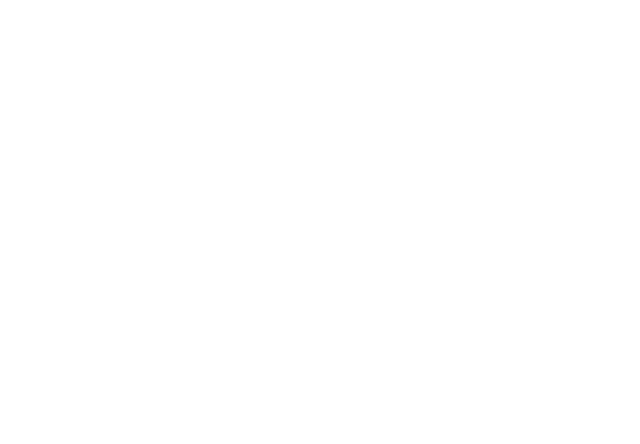
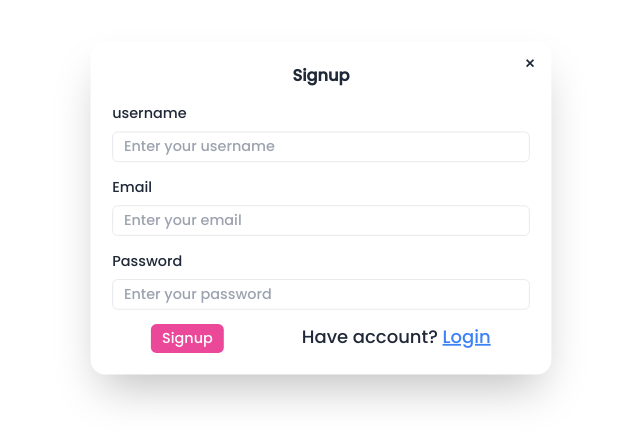
Before and after one commit to salmanulfarispk/BookStore_Frontend, a React (Vite) app in the folder FrontEnd/: page /signup in a window 1280 px wide. Before the commit this address had no page. Shown: the part 192-636 px from the top of the page, without its empty margins (275-915 px from the left). Built offline with nearby package versions, Linux system fonts and the light colour scheme.

Commit message:
some changes

```diff
--- a/FrontEnd/package.json
+++ b/FrontEnd/package.json
@@ -12,6 +12,7 @@
   "dependencies": {
     "react": "^18.2.0",
     "react-dom": "^18.2.0",
+    "react-hook-form": "^7.51.3",
     "react-router-dom": "^6.23.0",
     "react-slick": "^0.30.2",
     "slick-carousel": "^1.8.1"
--- a/FrontEnd/src/App.jsx
+++ b/FrontEnd/src/App.jsx
@@ -1,6 +1,7 @@
 import Courses from "./components/Courses/Courses"
 import Home from "./components/Home/Home"
 import  { Routes,Route } from "react-router-dom"
+import Signup from "./components/Signup"
 
 
 function App() {
@@ -12,6 +13,8 @@
       <Routes>
         <Route path="/" element={<Home/>}/>
         <Route path="/course" element={<Courses/>}/>
+        <Route path="/signup" element={<Signup/>}/>
+
       </Routes>
 
       </div>
--- a/FrontEnd/src/components/Banner.jsx
+++ b/FrontEnd/src/components/Banner.jsx
@@ -4,26 +4,41 @@
 export default function Banner() {
   return (
     <>
-    <div className='flex flex-col md:flex-row max-w-screen-2xl container mx-auto md:px-20 px-4  my-10'>
-        <div className='w-full order-2 md:order-1 md:w-1/2 mt-12 md:mt-32'>
-            <div className='space-y-12'>
-          <h1 className='text-4xl font-bold'>Hello,  welcomes here to learn something <span className='text-pink-500'>new everyday!!!</span></h1>
-          <p className='text-xl'>Lorem ipsum dolor sit,consectetur adipisicing elit.Expedita obcaecati consequatur,
-             sunt laborum doloremque eveniet voluptatum,
-              cupiditate quo animi</p>
-
-              <label className="input input-bordered flex items-center gap-2">
-            <svg xmlns="http://www.w3.org/2000/svg" viewBox="0 0 16 16" fill="currentColor" className="w-4 h-4 opacity-70"><path d="M2.5 3A1.5 1.5 0 0 0 1 4.5v.793c.026.009.051.02.076.032L7.674 8.51c.206.1.446.1.652 0l6.598-3.185A.755.755 0 0 1 15 5.293V4.5A1.5 1.5 0 0 0 13.5 3h-11Z" /><path d="M15 6.954 8.978 9.86a2.25 2.25 0 0 1-1.956 0L1 6.954V11.5A1.5 1.5 0 0 0 2.5 13h11a1.5 1.5 0 0 0 1.5-1.5V6.954Z" /></svg>
-            <input type="text" className="grow" placeholder="Email" />
+      <div className=" max-w-screen-2xl container mx-auto md:px-20 px-4 flex flex-col md:flex-row my-10">
+        <div className="w-full order-2 md:order-1 md:w-1/2 mt-12 md:mt-36">
+          <div className="space-y-8">
+            <h1 className="text-2xl md:text-4xl font-bold">
+              Hello, welcomes here to learn something{" "}
+              <span className="text-pink-500">new everyday!!!</span>
+            </h1>
+            <p className="text-sm md:text-xl">
+              Lorem, ipsum dolor sit amet consectetur adipisicing elit. Dolor,
+              et totam. Tempora amet atque expedita, quae corrupti totam sed
+              pariatur corporis at veniam est voluptas animi!
+            </p>
+            <label className="input input-bordered flex items-center gap-2">
+              <svg
+                xmlns="http://www.w3.org/2000/svg"
+                viewBox="0 0 16 16"
+                fill="currentColor"
+                className="w-4 h-4 opacity-70"
+              >
+                <path d="M2.5 3A1.5 1.5 0 0 0 1 4.5v.793c.026.009.051.02.076.032L7.674 8.51c.206.1.446.1.652 0l6.598-3.185A.755.755 0 0 1 15 5.293V4.5A1.5 1.5 0 0 0 13.5 3h-11Z" />
+                <path d="M15 6.954 8.978 9.86a2.25 2.25 0 0 1-1.956 0L1 6.954V11.5A1.5 1.5 0 0 0 2.5 13h11a1.5 1.5 0 0 0 1.5-1.5V6.954Z" />
+              </svg>
+              <input type="text" className="grow" placeholder="Email" />
             </label>
-            </div>
-            <button className="btn btn-secondary mt-6">Secondary</button>
+          </div>
+          <button className="btn mt-6 btn-secondary">Get Started</button>
         </div>
-        <div className='order-1 w-full md:w-1/2 '>
-          <img src={bookHero} alt='bookbanner'
-          className='h-92 w-92' />
+        <div className=" order-1 w-full mt-20 md:w-1/2">
+          <img
+            src={bookHero}
+            className="md:w-[550px] md:h-[460px] md:ml-12"
+            alt=""
+          />
         </div>
-    </div>
+      </div>
     </>
   )
 }
--- /dev/null
+++ b/FrontEnd/src/components/Login.jsx
@@ -0,0 +1,84 @@
+import React from 'react'
+import { Link } from 'react-router-dom'
+import { useForm } from "react-hook-form"
+
+export default function Login() {
+    const {
+        register,
+        handleSubmit,
+        formState: { errors },
+      } = useForm()
+
+      const onSubmit = (data) => console.log(data)
+  return (
+    <div>
+      <dialog id="my_modal_3" className="modal">
+        <div className="modal-box">
+          <form onSubmit={handleSubmit(onSubmit)} method="dialog">
+
+            <Link
+              to="/"
+              className="btn btn-sm btn-circle btn-ghost absolute right-2 top-2"
+              onClick={() => document.getElementById("my_modal_3").close()}
+            >
+              ✕
+            </Link>
+
+            <h3 className="font-bold text-lg text-center">Login</h3>
+            {/* Email */}
+            <div className="mt-4 space-y-2">
+              <span>Email</span>
+              <br />
+              <input
+                type="email"
+                placeholder="Enter your email"
+                className="w-full px-3 py-1 border rounded-md outline-none"
+                {...register("email", { required: true })}
+              />
+              <br />
+              {errors.email && (
+                <span className="text-sm text-red-500">
+                  This field is required
+                </span>
+              )}
+            </div>
+            {/* password */}
+            <div className="mt-4 space-y-2">
+              <span>Password</span>
+              <br />
+              <input
+                type="password"
+                placeholder="Enter your password"
+                className="w-full px-3 py-1 border rounded-md outline-none"
+                {...register("password", { required: true })}
+              />
+              <br />
+              {errors.password && (
+                <span className="text-sm text-red-500">
+                  This field is required
+                </span>
+              )}
+            </div>
+
+            {/* Button */}
+            <div className="flex justify-around mt-6">
+              <button className="bg-pink-500 text-white rounded-md px-3 py-1 hover:bg-pink-700 duration-200">
+                Login
+              </button>
+              <p>
+                Not registered?{" "}
+                <Link
+                  to="/signup"
+                  className="underline text-blue-500 cursor-pointer"
+                >
+                  Signup
+                </Link>{" "}
+              </p>
+            </div>
+          </form>
+        </div>
+      </dialog>
+    </div>
+
+  )
+}
--- a/FrontEnd/src/components/Navbar.jsx
+++ b/FrontEnd/src/components/Navbar.jsx
@@ -1,4 +1,5 @@
 import React, { useEffect, useState } from 'react'
+import Login from './Login';
 
 export default function Navbar() {
     const [theme,setTheme]=useState(localStorage.getItem("theme")? localStorage.getItem("theme"): "light")
@@ -80,9 +81,10 @@
 
 </label>
 
-  <div>
+  <div className=''>
     <a className="bg-black text-white px-3 py-2 rounded-md cursor-pointer
-     hover:bg-slate-800 duration-300">Login</a>
+     hover:bg-slate-800 duration-300" onClick={()=>document.getElementById("my_modal_3").showModal()}>Login</a>
+     <Login/>
   </div>
   </div>
   </div>
--- /dev/null
+++ b/FrontEnd/src/components/Signup.jsx
@@ -0,0 +1,104 @@
+import React from 'react'
+import { Link } from 'react-router-dom'
+import Login from './Login'
+import { useForm } from "react-hook-form";
+
+export default function Signup() {
+    const {
+        register,
+        handleSubmit,
+        formState: { errors },
+      } = useForm()
+
+      const onSubmit = (data) => console.log(data)
+
+  return (
+    <>
+    <div className="flex h-screen items-center justify-center">
+      <div className=" w-[600px]">
+        <div className="modal-box">
+          <form onSubmit={handleSubmit(onSubmit)} method="dialog">
+            {/* if there is a button in form, it will close the modal */}
+            <Link
+              to="/"
+              className="btn btn-sm btn-circle btn-ghost absolute right-2 top-2"
+            >
+              ✕
+            </Link>
+
+            <h3 className="font-bold text-lg text-center">Signup</h3>
+            <div className="mt-4 space-y-2">
+              <span>username</span>
+              <br />
+              <input
+                type="text"
+                placeholder="Enter your username"
+                className="w-full px-3 py-1 border rounded-md outline-none"
+                {...register("fullname", { required: true })}
+              />
+              <br />
+              {errors.fullname && (
+                <span className="text-sm text-red-500">
+                  This field is required
+                </span>
+              )}
+            </div>
+            {/* Email */}
+            <div className="mt-4 space-y-2">
+              <span>Email</span>
+              <br />
+              <input
+                type="email"
+                placeholder="Enter your email"
+                className="w-full px-3 py-1 border rounded-md outline-none"
+                {...register("email", { required: true })}
+              />
+              <br />
+              {errors.email && (
+                <span className="text-sm text-red-500">
+                  This field is required
+                </span>
+              )}
+            </div>
+            {/* Password */}
+            <div className="mt-4 space-y-2">
+              <span>Password</span>
+              <br />
+              <input
+                type="text"
+                placeholder="Enter your password"
+                className="w-full px-3 py-1 border rounded-md outline-none"
+                {...register("password", { required: true })}
+              />
+              <br />
+              {errors.password && (
+                <span className="text-sm text-red-500">
+                  This field is required
+                </span>
+              )}
+            </div>
+            {/* Button */}
+            <div className="flex justify-around mt-4">
+              <button className="bg-pink-500 text-white rounded-md px-3 py-1 hover:bg-pink-700 duration-200">
+                Signup
+              </button>
+              <p className="text-xl">
+                Have account?{" "}
+                <button
+                  className="underline text-blue-500 cursor-pointer"
+                  onClick={() =>
+                    document.getElementById("my_modal_3").showModal()
+                  }
+                >
+                  Login
+                </button>{" "}
+                <Login />
+              </p>
+            </div>
+          </form>
+        </div>
+      </div>
+    </div>
+  </>
+  )
+}
```
Also changed, not shown: FrontEnd/src/components/Cards.jsx (+8 -4 lines), FrontEnd/src/components/Course.jsx (+27 -23 lines), FrontEnd/src/components/Footer.jsx (+35 -8 lines), 1 other file (tests, documents, lock files or other folders).
